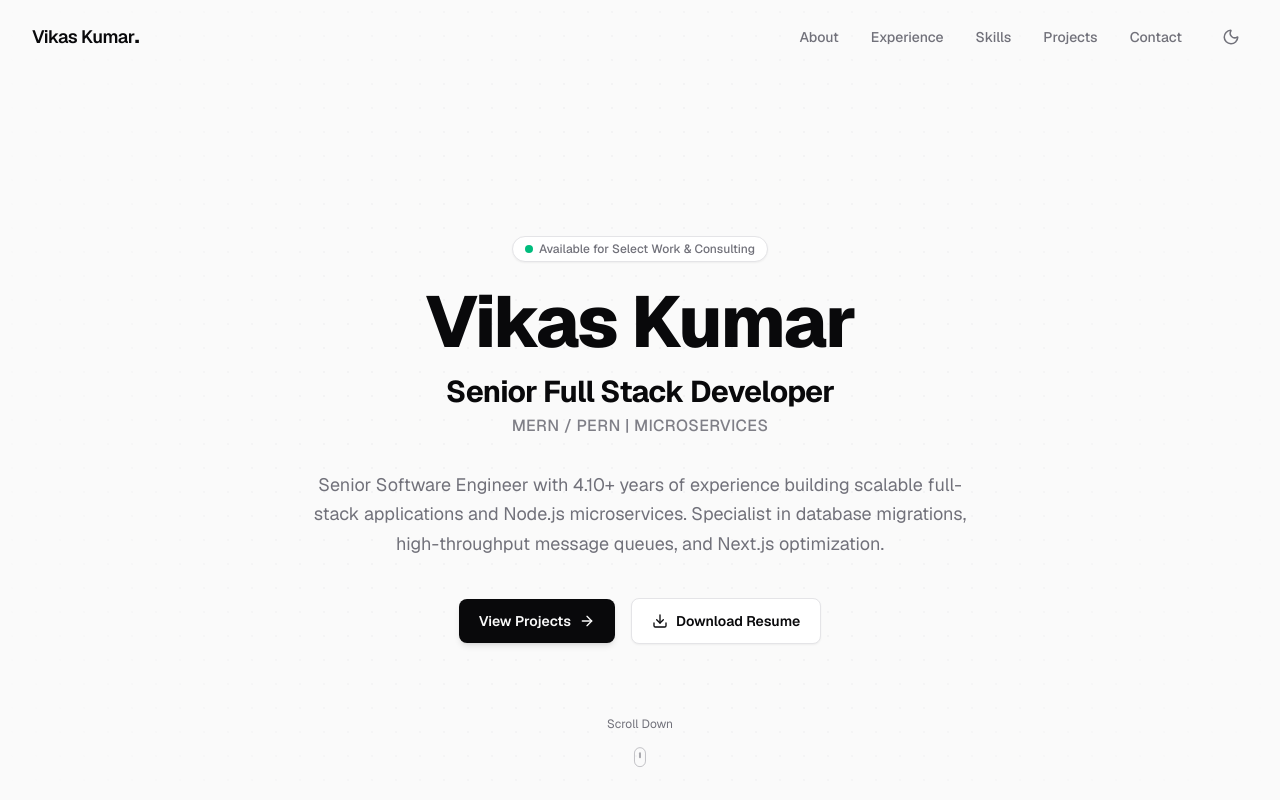
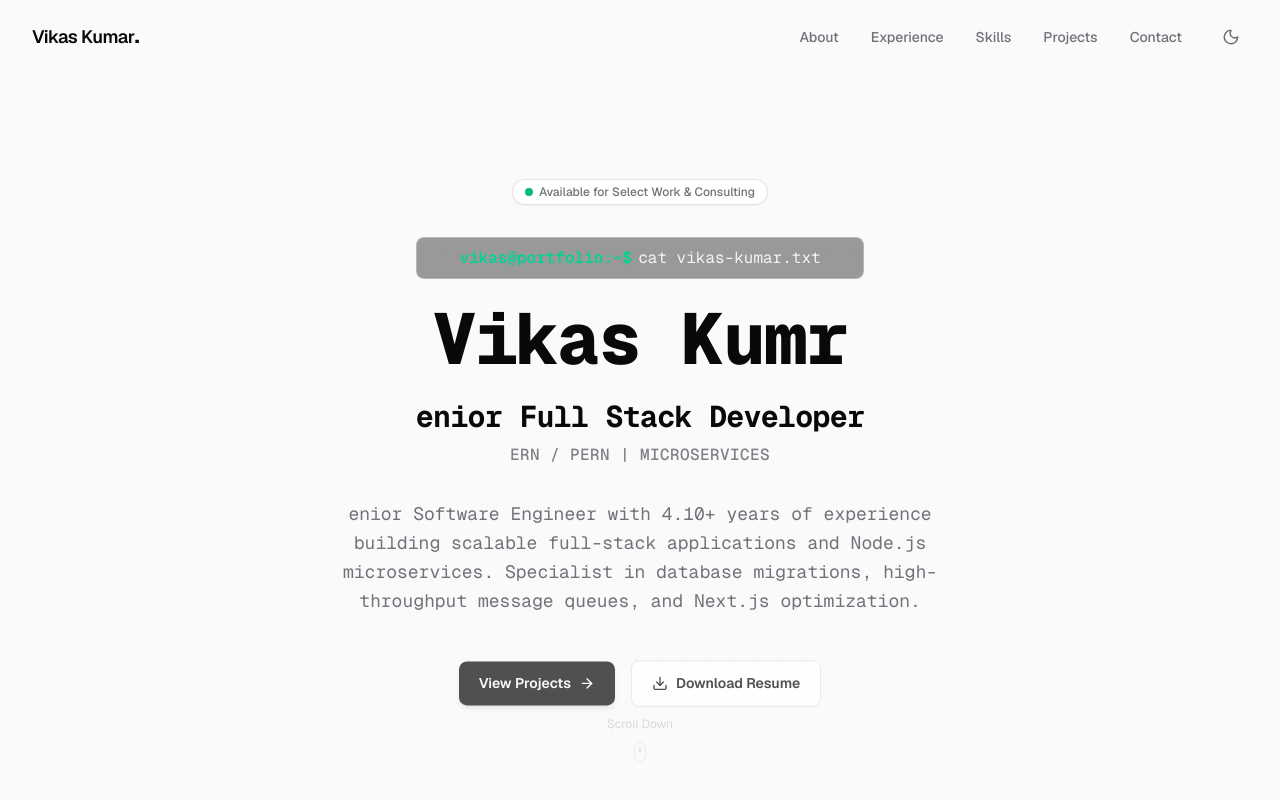
Before and after one commit to vikash1yadav/react-portfolio, a Next.js app: page /react-portfolio/ in a window 1280 px wide. Shown: the top 800 px of the page. Built offline with nearby package versions, Linux system fonts and the light colour scheme.

Commit message:
feat: add interactive terminal execution simulation & typewriter intro to Hero section

```diff
--- a/src/components/Hero.tsx
+++ b/src/components/Hero.tsx
@@ -1,36 +1,107 @@
 "use client";
 
-import React from "react";
+import React, { useState, useEffect } from "react";
 import Link from "next/link";
 import { ArrowRight, Download } from "lucide-react";
-import { motion } from "framer-motion";
+import { motion, AnimatePresence } from "framer-motion";
 import { personalInfo } from "@/data/content";
 
 export function Hero() {
-  const containerVariants = {
-    hidden: { opacity: 0 },
-    visible: {
-      opacity: 1,
-      transition: {
-        staggerChildren: 0.1,
-        delayChildren: 0.1,
-      },
-    },
-  } as const;
+  const [typedCommand, setTypedCommand] = useState("");
+  const [typedName, setTypedName] = useState("");
+  const [typedTitle, setTypedTitle] = useState("");
+  const [typedSubtitle, setTypedSubtitle] = useState("");
+  const [typedBio, setTypedBio] = useState("");
+  const [activeStep, setActiveStep] = useState<"command" | "name" | "title" | "subtitle" | "bio" | "finished">("command");
 
-  const itemVariants = {
-    hidden: { y: 20, opacity: 0 },
-    visible: {
-      y: 0,
-      opacity: 1,
-      transition: {
-        type: "spring",
-        stiffness: 100,
-        damping: 15,
-        duration: 0.5,
-      },
-    },
-  } as const;
+  const commandText = "cat vikas-kumar.txt";
+
+  useEffect(() => {
+    // Stage 1: Type Command
+    let currentIdx = 0;
+    const commandInterval = setInterval(() => {
+      if (currentIdx < commandText.length) {
+        setTypedCommand((prev) => prev + commandText.charAt(currentIdx));
+        currentIdx++;
+      } else {
+        clearInterval(commandInterval);
+        // Wait briefly, then start typing name
+        setTimeout(() => {
+          setActiveStep("name");
+          typeName();
+        }, 300);
+      }
+    }, 70);
+
+    // Stage 2: Type Name
+    const typeName = () => {
+      let nameIdx = 0;
+      const nameInterval = setInterval(() => {
+        if (nameIdx < personalInfo.name.length) {
+          setTypedName((prev) => prev + personalInfo.name.charAt(nameIdx));
+          nameIdx++;
+        } else {
+          clearInterval(nameInterval);
+          setTimeout(() => {
+            setActiveStep("title");
+            typeTitle();
+          }, 200);
+        }
+      }, 50);
+    };
+
+    // Stage 3: Type Title
+    const typeTitle = () => {
+      let titleIdx = 0;
+      const titleInterval = setInterval(() => {
+        if (titleIdx < personalInfo.title.length) {
+          setTypedTitle((prev) => prev + personalInfo.title.charAt(titleIdx));
+          titleIdx++;
+        } else {
+          clearInterval(titleInterval);
+          setTimeout(() => {
+            setActiveStep("subtitle");
+            typeSubtitle();
+          }, 150);
+        }
+      }, 35);
+    };
+
+    // Stage 4: Type Subtitle
+    const typeSubtitle = () => {
+      let subtitleIdx = 0;
+      const subtitleInterval = setInterval(() => {
+        if (subtitleIdx < personalInfo.subtitle.length) {
+          setTypedSubtitle((prev) => prev + personalInfo.subtitle.charAt(subtitleIdx));
+          subtitleIdx++;
+        } else {
+          clearInterval(subtitleInterval);
+          setTimeout(() => {
+            setActiveStep("bio");
+            typeBio();
+          }, 150);
+        }
+      }, 25);
+    };
+
+    // Stage 5: Type Bio/Value Prop
+    const typeBio = () => {
+      let bioIdx = 0;
+      const bioInterval = setInterval(() => {
+        if (bioIdx < personalInfo.valueProp.length) {
+          setTypedBio((prev) => prev + personalInfo.valueProp.charAt(bioIdx));
+          bioIdx++;
+        } else {
+          clearInterval(bioInterval);
+          setActiveStep("finished");
+        }
+      }, 10);
+    };
+
+    return () => {
+      // Clean up intervals handled lexically
+    };
+  }, []);
 
   const handleScrollToProjects = (e: React.MouseEvent<HTMLButtonElement>) => {
     e.preventDefault();
@@ -59,57 +130,70 @@ export function Hero() {
       <div className="absolute top-1/4 left-1/2 -z-10 h-72 w-[600px] -translate-x-1/2 rounded-full bg-primary-accent/5 blur-[120px] dark:bg-primary-accent/10" />
 
       <div className="mx-auto max-w-5xl px-6 py-24 text-center lg:px-8 relative z-10">
-        <motion.div
-          variants={containerVariants}
-          initial="hidden"
-          animate="visible"
-          className="flex flex-col items-center justify-center"
-        >
+        <div className="flex flex-col items-center justify-center">
           {/* Subtitle Badge */}
-          <motion.div
-            variants={itemVariants}
-            className="inline-flex items-center gap-1.5 rounded-full border border-border px-3 py-1 text-xs font-medium text-muted-foreground bg-card shadow-xs"
-          >
+          <div className="inline-flex items-center gap-1.5 rounded-full border border-border px-3 py-1 text-xs font-medium text-muted-foreground bg-card shadow-xs">
             <span className="relative flex h-2 w-2">
               <span className="absolute inline-flex h-full w-full animate-ping rounded-full bg-emerald-400 opacity-75"></span>
               <span className="relative inline-flex h-2 w-2 rounded-full bg-emerald-500"></span>
             </span>
             Available for Select Work & Consulting
-          </motion.div>
+          </div>
+
+          {/* Command Prompt Simulation */}
+          <div className="mt-8 font-mono text-sm sm:text-base text-muted-foreground/80 flex items-center justify-center gap-1.5 select-none bg-zinc-950/40 border border-border/40 px-4 py-2 rounded-lg max-w-md w-full">
+            <span className="text-emerald-400 font-semibold">vikas@portfolio:~$</span>
+            <span className="text-zinc-100">{typedCommand}</span>
+            {activeStep === "command" && (
+              <span className="inline-block w-2 h-4 bg-emerald-400 animate-pulse" />
+            )}
+          </div>
 
           {/* Main Headings */}
-          <motion.h1
-            variants={itemVariants}
-            className="mt-6 text-4xl font-extrabold tracking-tight text-foreground sm:text-6xl md:text-7xl"
-          >
-            {personalInfo.name}
-          </motion.h1>
+          {activeStep !== "command" && (
+            <h1 className="mt-6 text-4xl font-extrabold tracking-tight text-foreground sm:text-6xl md:text-7xl font-mono min-h-[50px] sm:min-h-[70px] md:min-h-[80px]">
+              {typedName}
+              {activeStep === "name" && (
+                <span className="inline-block w-2.5 h-8 sm:w-3.5 sm:h-12 bg-primary-accent ml-1 animate-pulse" />
+              )}
+            </h1>
+          )}
 
-          <motion.p
-            variants={itemVariants}
-            className="mt-4 text-xl font-bold tracking-tight text-primary-accent sm:text-2xl md:text-3xl"
-          >
-            {personalInfo.title}
-          </motion.p>
+          {activeStep !== "command" && activeStep !== "name" && (
+            <p className="mt-4 text-xl font-bold tracking-tight text-primary-accent sm:text-2xl md:text-3xl font-mono min-h-[30px] sm:min-h-[36px]">
+              {typedTitle}
+              {activeStep === "title" && (
+                <span className="inline-block w-2.5 h-6 sm:w-3 sm:h-8 bg-primary-accent ml-1 animate-pulse" />
+              )}
+            </p>
+          )}
 
-          <motion.p
-            variants={itemVariants}
-            className="mt-1 text-md font-medium tracking-wide text-muted-foreground/90 uppercase"
-          >
-            {personalInfo.subtitle}
-          </motion.p>
+          {activeStep !== "command" && activeStep !== "name" && activeStep !== "title" && (
+            <p className="mt-2 text-md font-medium tracking-wide text-muted-foreground/90 uppercase font-mono min-h-[24px]">
+              {typedSubtitle}
+              {activeStep === "subtitle" && (
+                <span className="inline-block w-2 h-4 bg-muted-foreground ml-1 animate-pulse" />
+              )}
+            </p>
+          )}
 
           {/* Value Prop */}
-          <motion.p
-            variants={itemVariants}
-            className="mt-8 max-w-2xl text-lg leading-relaxed text-muted-foreground"
-          >
-            {personalInfo.valueProp}
-          </motion.p>
+          {activeStep !== "command" && activeStep !== "name" && activeStep !== "title" && activeStep !== "subtitle" && (
+            <p className="mt-8 max-w-2xl text-lg leading-relaxed text-muted-foreground font-mono min-h-[84px] text-center">
+              {typedBio}
+              {activeStep === "bio" && (
+                <span className="inline-block w-2 h-4 bg-muted-foreground ml-1 animate-pulse" />
+              )}
+            </p>
+          )}
 
           {/* CTA Buttons */}
+          <AnimatePresence>
+            {activeStep === "finished" && (
               <motion.div
-            variants={itemVariants}
+                initial={{ opacity: 0, y: 15 }}
+                animate={{ opacity: 1, y: 0 }}
+                transition={{ duration: 0.5, ease: "easeOut" }}
                 className="mt-10 flex flex-wrap items-center justify-center gap-4"
               >
                 <button
@@ -129,14 +213,18 @@ export function Hero() {
                   Download Resume
                 </Link>
               </motion.div>
-        </motion.div>
+            )}
+          </AnimatePresence>
+        </div>
       </div>
 
       {/* Scroll indicator */}
+      <AnimatePresence>
+        {activeStep === "finished" && (
           <motion.div
             initial={{ opacity: 0 }}
             animate={{ opacity: 1 }}
-        transition={{ delay: 1 }}
+            transition={{ delay: 0.2, duration: 0.4 }}
             className="absolute bottom-10 left-1/2 -translate-x-1/2 flex flex-col items-center gap-2 text-muted-foreground text-xs"
           >
             <span>Scroll Down</span>
@@ -148,6 +236,8 @@ export function Hero() {
               <div className="h-1.5 w-1 rounded-full bg-muted-foreground/60" />
             </motion.div>
           </motion.div>
+        )}
+      </AnimatePresence>
     </section>
   );
 }
```
Lines whose indentation alone changed are shown as unchanged.
